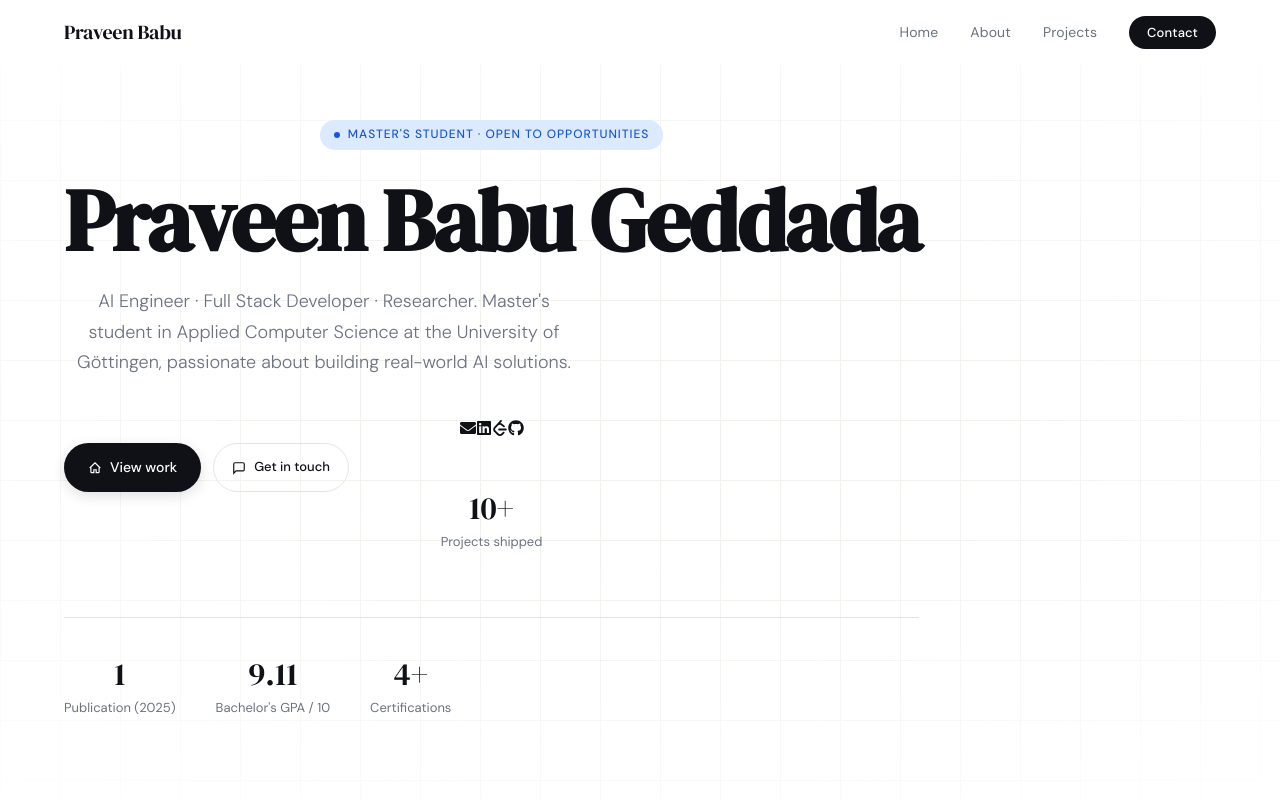
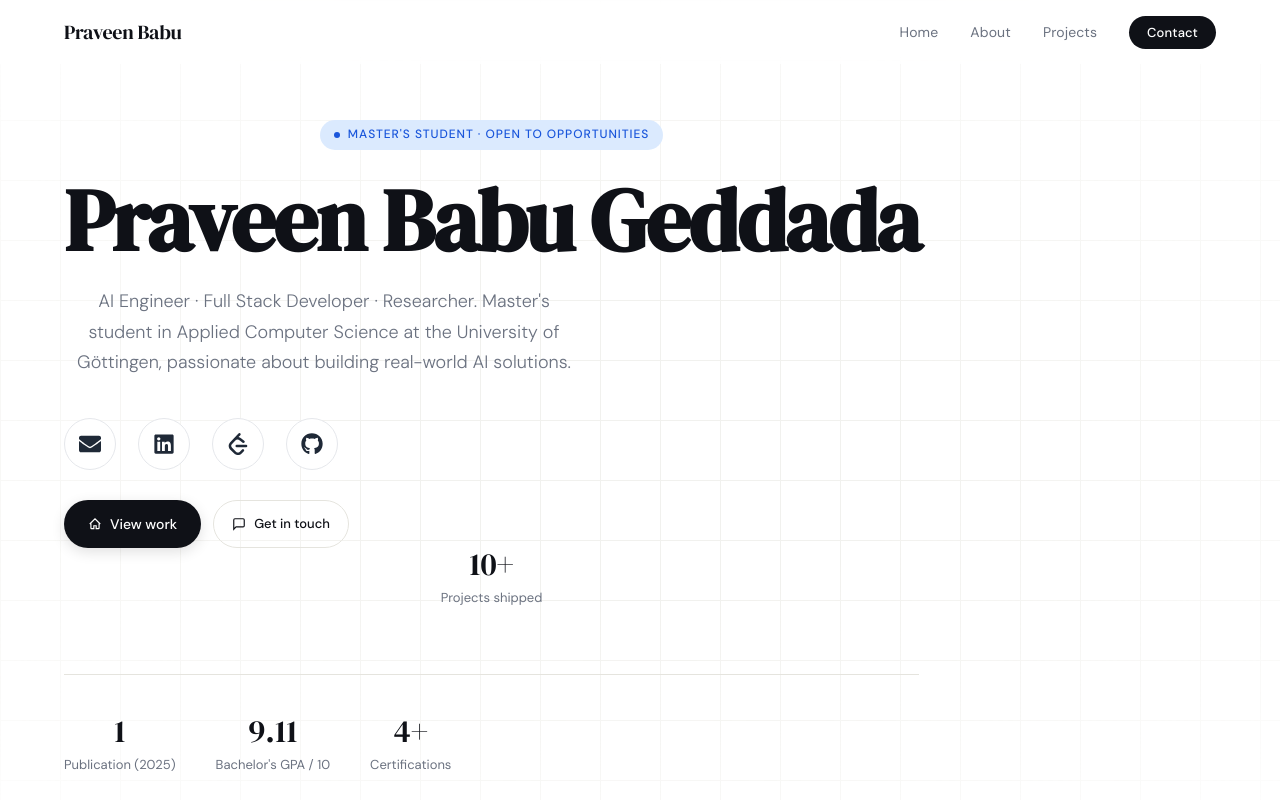
Before and after one commit to Gpraveenbabu/portfolio, a React (Create React App) app: page / in a window 1280 px wide. Shown: the top 800 px of the page. Built offline with nearby package versions, Linux system fonts and the light colour scheme.

Commit message:
Add styles for social links
Add styles for social links including layout, hover effects, and appearance.

```diff
--- a/src/index.css
+++ b/src/index.css
@@ -59,7 +59,34 @@ input, textarea {
   position: relative;
   overflow: hidden;
 }
+.social-links{
+    display:flex;
+    gap:22px;
+    margin:30px 0;
+}
 
+.social-links a{
+    width:52px;
+    height:52px;
+    border-radius:50%;
+    display:flex;
+    justify-content:center;
+    align-items:center;
+    background:#fff;
+    border:1px solid #e5e7eb;
+    color:#1f2937;
+    font-size:22px;
+    transition:.3s ease;
+    text-decoration:none;
+}
+
+.social-links a:hover{
+    transform:translateY(-5px);
+    background:#2563eb;
+    color:white;
+    border-color:#2563eb;
+    box-shadow:0 10px 25px rgba(37,99,235,.25);
+}
 .hero-grid-bg {
   position: absolute;
   inset: 0;
```
